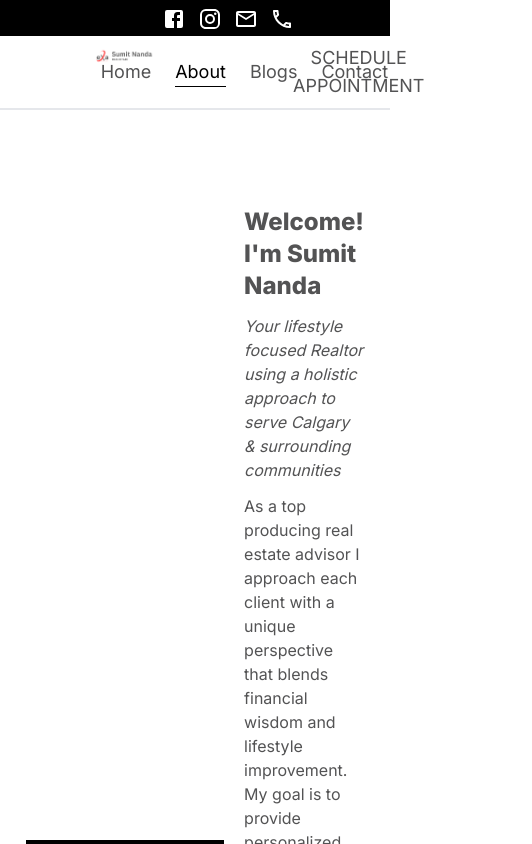
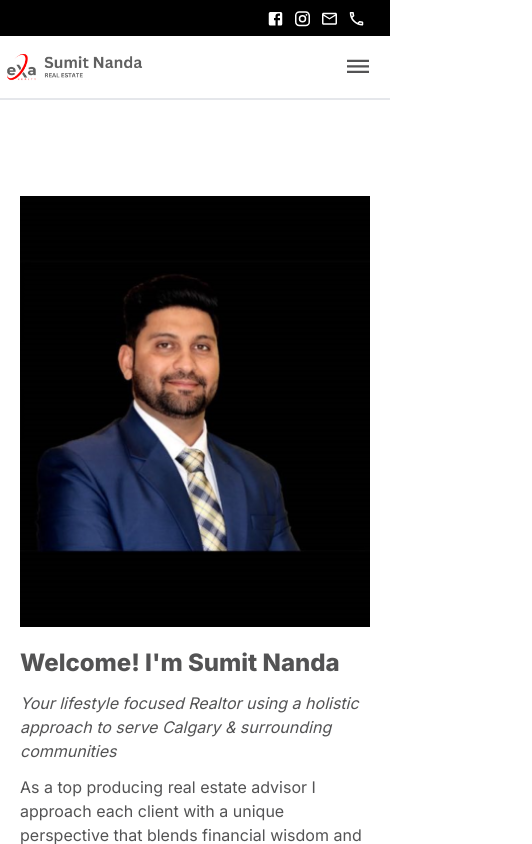
Before and after one commit to armaanjaj/sumit-nanda-real-estate, a Next.js app: page /about in a window 390 px wide. Shown: the top 844 px of the page, 532 px wide, since content can reach past the window. Built offline with nearby package versions, Linux system fonts and the light colour scheme.

Commit message:
add: make pages responsive

```diff
--- a/package.json
+++ b/package.json
@@ -16,6 +16,7 @@
     "@mui/material": "^5.14.14",
     "axios": "^1.5.1",
     "bcryptjs": "^2.4.3",
+    "framer-motion": "^10.16.4",
     "jsonwebtoken": "^9.0.2",
     "mongoose": "^7.6.3",
     "next": "13.5.4",
--- a/src/app/about/page.tsx
+++ b/src/app/about/page.tsx
@@ -15,9 +15,9 @@ export default function AboutPage() {
             <main>
                 <section
                     id="about"
-                    className={`${layout.lg} py-24 h-full w-full flex flex-col justify-start items-center gap-3`}
+                    className={`xs:px-2 sm:px-5 md:px-10 lg:px-16 xl:px-36 py-24 h-full w-full flex flex-col justify-start items-center gap-3`}
                 >
-                    <div className="flex flex-row justify-center items-center gap-5">
+                    <div className="flex justify-center items-center gap-5 xs:flex-col sm:flex-col md:flex-col lg:flex-row xl:flex-row">
                         <Image
                             src="/Sumit-Nanda.png"
                             alt="Sumit Nanda"
--- a/src/app/contact/page.tsx
+++ b/src/app/contact/page.tsx
@@ -13,11 +13,11 @@ export default function ContactPage() {
         <>
             <main>
                 <div
-                    className={`${layout.lg} py-24 h-full w-full`}
+                    className={`xs:px-2 sm:px-5 md:px-10 lg:px-16 xl:px-36 py-24 h-full w-full`}
                 >
                     <section
                         id="contact-container-1"
-                        className="flex flex-row justify-between items-start gap-5"
+                        className="flex justify-between items-start gap-10 xs:flex-col sm:flex-col md:flex-col lg:flex-row xl:flex-row"
                     >
                         <div id="contact-container-right" className="flex flex-col justify-normal items-baseline gap-8">
                             <div className="flex flex-col justify-center items-start gap-4 w-full border-b-2 pb-8">
@@ -38,7 +38,7 @@ export default function ContactPage() {
                         </div>
                         <div
                             id="container-container-left"
-                            className="w-1/2 flex flex-col justify-start items-start h-full gap-5 sticky top-5"
+                            className="xs:w-full sm:w-full md:w-full lg:w-1/2 xl:w-1/2 flex flex-col justify-start items-start h-full gap-5 sticky top-5 xs:pt-5 sm:pt-5 md:pt-5 lg:pt-0 xl:pt-0 xs:border-t-2 sm:border-t-2 md:border-t-2 lg:border-none xl:border-none"
                         >
                             <div
                                 id="footer-inner-owner-title-contact"
--- a/src/app/globals.css
+++ b/src/app/globals.css
@@ -1,6 +1,10 @@
 @tailwind base;
 @tailwind components;
 @tailwind utilities;
+
+html {
+    -webkit-tap-highlight-color: rgba(0, 0, 0, 0);
+}
 
 body {
     color: #535354;
--- a/src/app/site.module.css
+++ b/src/app/site.module.css
@@ -1,21 +1,29 @@
-/* Small screens (phones) - 640px and up */
-.sm {
-
+/* X-Small screens - 280px and up */
+.xs {
+    padding-left: 1.5rem; /* 24px */
+    padding-right: 1.5rem; /* 24px */
 }
 
-/* Medium screens (tablets) - 768px and up */
-.md {
-
+/* Small screens - 320px and up */
+.sm {
+    padding-left: 2.5rem; /* 40px */
+    padding-right: 2.5rem; /* 40px */
 }
 
-/* Large screens (desktops) - 1024px and up */
-.lg {
-    padding-left: 6rem/* 96px */;
-    padding-right: 6rem/* 96px */;
+/* Medium screens - 640px and up */
+.md {
+    padding-left: 4rem; /* 64px */
+    padding-right: 4rem; /* 64px */
 }
 
-/* Extra large screens (large desktops) - 1280px and up */
+/* Large screens - 1024px and up */
+.lg {
+    padding-left: 6rem; /* 96px */
+    padding-right: 6rem; /* 96px */
+}
+
+/* Extra large screens - 1280px and up */
 .xl {
-    padding-left: 9rem/* 144px */;
-    padding-right: 9rem/* 144px */;
+    padding-left: 9rem; /* 144px */
+    padding-right: 9rem; /* 144px */
 }
--- a/src/components/header/Header.tsx
+++ b/src/components/header/Header.tsx
@@ -5,29 +5,36 @@ import FacebookIcon from "@mui/icons-material/Facebook";
 import InstagramIcon from "@mui/icons-material/Instagram";
 import MailOutlineIcon from "@mui/icons-material/MailOutline";
 import CallOutlinedIcon from "@mui/icons-material/CallOutlined";
+import DehazeIcon from "@mui/icons-material/Dehaze";
+import CloseIcon from "@mui/icons-material/Close";
 import Link from "next/link";
 import layout from "@/app/site.module.css";
 import { usePathname } from "next/navigation";
+import { motion, AnimatePresence } from "framer-motion";
 
 export default function Header() {
     const pathname = usePathname();
     const [path, setPath] = React.useState("");
 
+    const [mobileMenu, setMobileMenu] = React.useState(false);
+
     React.useEffect(() => {
         setPath(pathname);
+        setMobileMenu(false);
     }, [pathname]);
 
     return (
+        <>
             <header className="flex flex-col justify-center items-stretch w-full text-lg border-b-2 bg-white text-[#535354]">
                 <div
                     id="site-advertising-section"
-                className={`flex flex-row justify-end items-center bg-black text-white ${layout.lg} py-1`}
+                    className={`flex flex-row justify-end items-center bg-black text-white xs:px-2 sm:px-2 md:px-10 lg:px-16 xl:px-36 py-1`}
                 >
                     <nav
                         id="social-links"
                         className="w-fit flex flex-row justify-center items-center"
                     >
-                    <ul className="list-none flex flex-row gap-3">
+                        <ul className="list-none flex flex-row gap-3 xs:scale-75 sm:scale-75 md:scale-90 lg:scale-100 xl:scale-100">
                             <li>
                                 <Link
                                     href={
@@ -61,25 +68,27 @@ export default function Header() {
                         </ul>
                     </nav>
                 </div>
-            <div className={`${layout.lg} py-2`}>
-                <div className="max-w-full flex flex-row justify-between gap-10">
-                    <div className="max-w-full flex flex-row gap-10">
-                        <div className="w-1/2 mx-auto">
+                <div
+                    className={`xs:px-2 sm:px-5 md:px-10 lg:px-16 xl:px-36 py-2`}
+                >
+                    <div className="max-w-full flex flex-row justify-between items-center gap-10">
+                        <div className="max-w-full flex flex-row items-center gap-10">
+                            <div className="w-1/2 xs:mx-0 sm:mx-0 md:mx-0 lg:mx-auto xl:mx-auto xs:scale-125 sm:scale-125 md:scale-125 lg:scale-100 xl:scale-100">
                                 <Logo />
                             </div>
                             <nav
                                 id="site-navigation"
-                            className="w-1/2 flex flex-col justify-center items-center"
+                                className="w-1/2 flex flex-col justify-center items-center xs:hidden sm:hidden md:hidden lg:block xl:block"
                             >
-                            <button id="menu-toggle"></button>
                                 <div>
-                                <div id="menu">
+                                    <div id="big-menu">
                                         <ul className="list-none flex flex-row gap-6">
                                             <li>
                                                 <Link
                                                     href={"/"}
                                                     className={`${
-                                                    path === "/" && "text-black"
+                                                        path === "/" &&
+                                                        "text-black"
                                                     } hover:text-black transition flex flex-col`}
                                                 >
                                                     Home
@@ -137,7 +146,7 @@ export default function Header() {
                         </div>
                         <nav
                             id="secondary-navigation"
-                        className="w-1/4 flex flex-row justify-center items-center"
+                            className="w-1/4 flex flex-row justify-center items-center xs:hidden sm:hidden md:hidden lg:block xl:block"
                         >
                             <ul>
                                 <li className="text-center">
@@ -151,8 +160,99 @@ export default function Header() {
                                 </li>
                             </ul>
                         </nav>
+                        <div className="w-1/2 flex flex-col justify-center items-center xs:block sm:block md:block lg:hidden xl:hidden">
+                            <button
+                                id="menu-toggle"
+                                onClick={() => {
+                                    setMobileMenu(!mobileMenu);
+                                }}
+                                className="w-full h-full flex flex-row justify-end items-center"
+                            >
+                                {mobileMenu ? (
+                                    <CloseIcon className="scale-110" />
+                                ) : (
+                                    <DehazeIcon className="scale-110" />
+                                )}
+                            </button>
+                        </div>
                     </div>
                 </div>
             </header>
+            <AnimatePresence>
+                {mobileMenu && (
+                    <motion.div
+                        id="mobile-menu"
+                        initial={{ opacity: 0, y: -20 }} // Initial state (hidden and slightly above)
+                        animate={{ opacity: 1, y: 0 }} // Animation state (visible and at normal position)
+                        exit={{ opacity: 0, y: -20 }} // Exit state (hidden and slightly above)
+                        transition={{ duration: 0.3 }} // Animation duration
+                    >
+                        <ul className="list-none flex flex-col justify-start items-start px-10 py-5 border-b-2 gap-6">
+                            <li>
+                                <Link
+                                    href={"/"}
+                                    className={`${
+                                        path === "/" && "text-black"
+                                    } hover:text-black transition flex flex-col`}
+                                >
+                                    Home
+                                    {path === "/" && (
+                                        <span className="bg-black p-[0.025rem]"></span>
+                                    )}
+                                </Link>
+                            </li>
+                            <li>
+                                <Link
+                                    href={"/about/"}
+                                    className={`${
+                                        path === "/about" && "text-black"
+                                    } hover:text-black transition flex flex-col`}
+                                >
+                                    About
+                                    {path === "/about" && (
+                                        <span className="bg-black p-[0.025rem]"></span>
+                                    )}
+                                </Link>
+                            </li>
+                            <li>
+                                <Link
+                                    href={"/blogs/"}
+                                    className={`${
+                                        path === "/blogs" && "text-black"
+                                    } hover:text-black transition flex flex-col`}
+                                >
+                                    Blogs
+                                    {path === "/blogs" && (
+                                        <span className="bg-black p-[0.025rem]"></span>
+                                    )}
+                                </Link>
+                            </li>
+                            <li>
+                                <Link
+                                    href={"/contact/"}
+                                    className={`${
+                                        path === "/contact" && "text-black"
+                                    } hover:text-black transition flex flex-col`}
+                                >
+                                    Contact
+                                    {path === "/contact" && (
+                                        <span className="bg-black p-[0.025rem]"></span>
+                                    )}
+                                </Link>
+                            </li>
+                            <li className="text-center">
+                                <Link
+                                    href="https://calendly.com/sumitnandaexa/30min"
+                                    target="_blank"
+                                    className="uppercase hover:text-black transition"
+                                >
+                                    schedule appointment
+                                </Link>
+                            </li>
+                        </ul>
+                    </motion.div>
+                )}
+            </AnimatePresence>
+        </>
     );
 }
--- a/src/components/logo/Logo.tsx
+++ b/src/components/logo/Logo.tsx
@@ -2,7 +2,7 @@
 import Image from "next/image";
 import React from "react";
 
-export default function Logo({ className = null }) {
+export default function Logo() {
     return (
         <Image
             src="/Logo.png"
@@ -10,7 +10,7 @@ export default function Logo({ className = null }) {
             width={800}
             height={1000}
             priority
-            className={`w-fit h-fit ${className && className}`}
+            className={`w-fit h-fit`}
         />
     );
 }
--- a/tailwind.config.ts
+++ b/tailwind.config.ts
@@ -8,8 +8,9 @@ const config: Config = {
     ],
     theme: {
         screens: {
-            sm: "640px",
-            md: "768px",
+            xs: "280px",
+            sm: "320px",
+            md: "640px",
             lg: "1024px",
             xl: "1280px",
         },
```
Also changed, not shown: src/app/page.tsx (+5 -2 lines), src/components/contact-form/Form.tsx (+12 -10 lines), src/components/footer/Footer.tsx (+5 -5 lines), 1 other file (tests, documents, lock files or other folders). Lines whose indentation alone changed are shown as unchanged.
